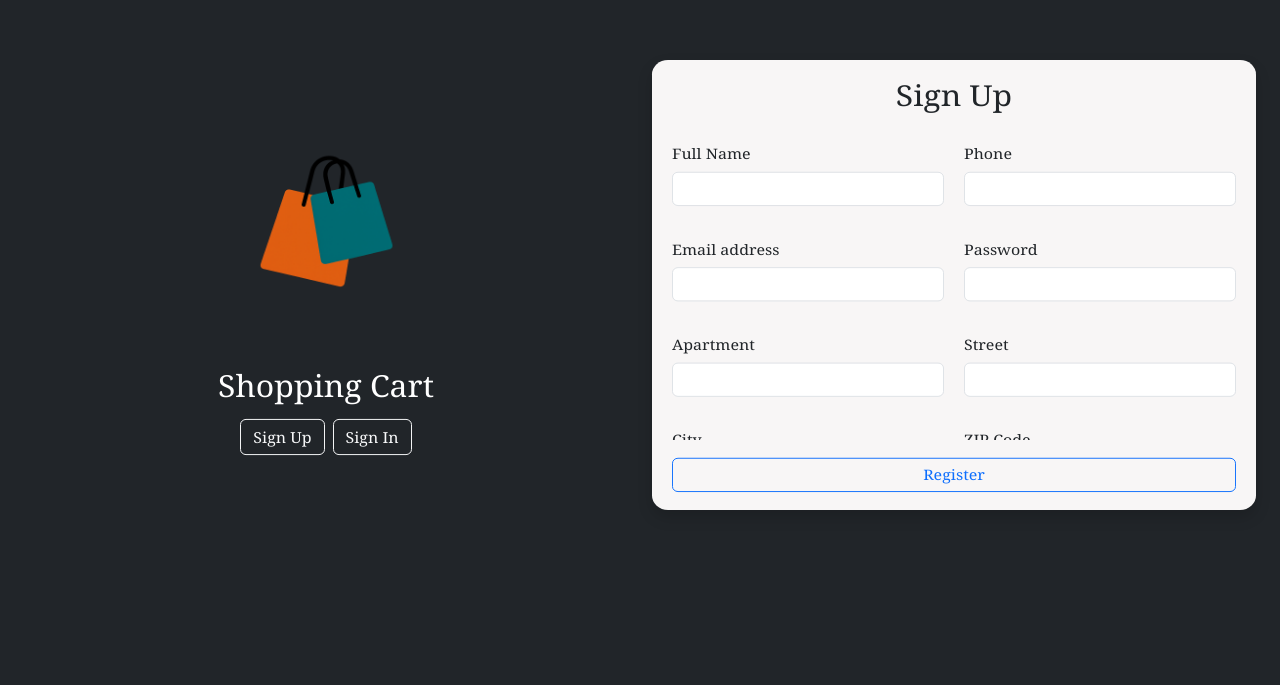
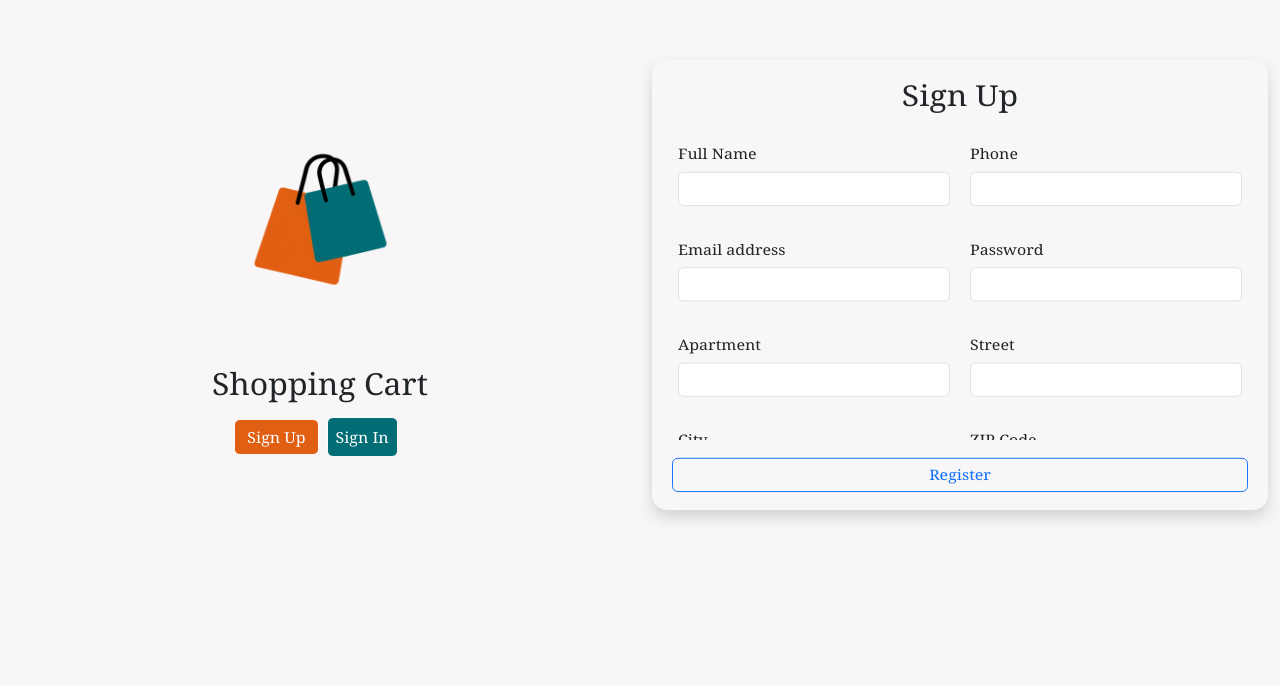
Before and after one commit to manishhkhare/E-commerce, a React (Create React App) app: page / in a window 1280 px wide. Shown: the part 115-800 px from the top of the page. Built offline with nearby package versions, Linux system fonts and the light colour scheme.

Commit message:
initail commit

```diff
--- a/src/App.css
+++ b/src/App.css
@@ -1,8 +1,11 @@
 body{
   overflow-y: scroll !important;
   scrollbar-width: 0px;
-  background-color: #edeef0;
+  margin: 0px;
+  padding: 0px;
+  background-color:#F8F6F6;
   font-family:Cambria, Cochin, Georgia, Times, 'Times New Roman', serif;
+    overflow: hidden;
 
 
 }
@@ -11,11 +14,16 @@ body::-webkit-scrollbar{
   display: none;
 }
 .frontPage{
+
+  display: flex;
   min-height: 100vh;
-  padding: 0px;
-  margin: 0px;
   width: 100%;
-  background-color: #27548A;
+  margin: 0;
+  padding: 0;
+  max-width: 100%;
+  order:1px solid red;
+
+
 }
 .forms {
   background-color: #f8f6f6;
@@ -27,8 +35,10 @@ body::-webkit-scrollbar{
   gap: 10px;
   -ms-overflow-style: none;
 }
-.loginForm{
+.loginForm {
   height: 100;
+  min-width:200px !important ;
+  width: 400px  !important;
   background-color:#F8F6F6;
   border-radius: 10px;
 
@@ -106,13 +116,14 @@ body::-webkit-scrollbar{
     align-items: center;
     justify-content: space-between;
     color: white;
-    height: 250px;
+    height: 240px;
     width: 100%;
+
     box-shadow: 0 4px 6px rgba(0, 0, 0, 0.1);
 
  }
  .box img {
-   height: 150px !important;
+   height: 140px !important;
    object-fit: contain;
    margin-bottom: 0.5em;
  }
@@ -487,7 +498,7 @@ body::-webkit-scrollbar{
 }
 .footer {
   display: flex;
-  justify-content: space-around;
+  justify-content: space-between;
   flex-wrap: wrap;
   background-color: #222;
   color: #fff;
@@ -497,7 +508,7 @@ body::-webkit-scrollbar{
 
 .footer-section {
   margin: 10px;
-  min-width: 200px;
+  min-width: 100%;
 }
 
 .footer-section h4,
--- a/src/Forms/Forms.js
+++ b/src/Forms/Forms.js
@@ -1,17 +1,19 @@
-import React, { useEffect, useState } from 'react';
+import React, { useState } from 'react';
 import { motion } from 'framer-motion';
 import { useNavigate } from 'react-router-dom';
-import { body } from 'motion/react-client';
+import { toast } from 'react-toastify';
 
 export default function Forms() {
   const [registeration, setRegisteration] = useState(true);
   const [login, setLogin] = useState(false);
 
+  const navigate = useNavigate();
+
   const [loginFormData, setLoginFormData] = useState({
+    email: '',
+    password: ''
+  });
 
-    email: '',password:''
-  })
-  const navigation = useNavigate();
   const [formData, setFormData] = useState({
     name: '',
     phone: '',
@@ -29,98 +31,80 @@ export default function Forms() {
       ...formData,
       [e.target.id]: e.target.value
     });
-
   };
 
   const handleLoginChange = (e) => {
     setLoginFormData({
       ...loginFormData,
-      [e.target.id]:e.target.value
-    })
-  }
-  const navigate = useNavigate();
+      [e.target.id]: e.target.value
+    });
+  };
 
   const handleRegisterSubmit = (e) => {
     e.preventDefault();
-    console.log('Registration data:', formData);
-
-      fetch('${process.env.REACT_APP_BASE_URL}/api/v3/user/registeration', {
-        method: "POST"
-        ,
-        headers:{
-        'content-Type': 'application/json',
-
+    fetch(`${process.env.REACT_APP_BASE_URL}/api/v3/user/registeration`, {
+      method: "POST",
+      headers: {
+        'Content-Type': 'application/json'
       },
-        body:JSON.stringify(formData)
+      body: JSON.stringify(formData)
     })
-        .then(result => {
-
-          if (result.status === 500)
-            alert(result.statusText);
-          else if (result.status === 200) {
-            alert(result.statusText)
-
+      .then(async (res) => {
+        const data = await res.json().catch(() => ({}));
+        if (res.status === 200) {
+          toast.success('Registration Successful!');
+        } else if (res.status === 500) {
+          toast.error('Server Error');
+        } else {
+          toast.error(data.message || 'Registration failed');
         }
       })
-        .catch(err=>console.log('Registeration failed',err))
+      .catch(err => {
+        console.error('Registration failed', err);
+        toast.error('Something went wrong!');
+      });
+  };
 
-    // navigate('/Home');
-  };
-   console.log(loginFormData)
   const handleLoginSubmit = (e) => {
     e.preventDefault();
-    console.log("login", loginFormData,process.env.REACT_APP_BASE_URL);
-
     fetch(`${process.env.REACT_APP_BASE_URL}/api/v3/user/login`, {
-      method: "POST"
-      ,
+      method: "POST",
       headers: {
-        'content-Type': 'application/json',
-
+        'Content-Type': 'application/json'
       },
       body: JSON.stringify(loginFormData)
-    }).then(res =>
-    {
+    })
+      .then(async (res) => {
+        const data = await res.json().catch(() => ({}));
         if (res.status === 200) {
-        alert('Login Successfull !!')
-        navigation('/home')
+          toast.success('Login Successful!');
+          localStorage.setItem('token', data.jwt);
+          navigate('/home');
+        } else if (res.status === 401) {
+          toast.warn('Invalid Password');
+        } else {
+          toast.error('User Not Found');
         }
-      else if (res.status === 401) {
-        alert('Invalid Password')
-      } else {
-        alert('User Not Fount !!!')
-      }
-      return res.json();
-    }
-    )
-      .then(result => {
-      if(result.status === 500)
-          alert(result.statusText);
-      else if (result.status === 200) {
-        alert(result.statusText)
-
-        }
-
-
-        const token = localStorage.setItem('token', result.jwt)
       })
-      .catch(err=>console.log('Registeration failed',err))
-
+      .catch(err => {
+        console.error('Login failed', err);
+        toast.error('Something went wrong!');
+      });
   };
 
   return (
     <motion.div
       transition={{ duration: 0.5, type: 'easeInOut' }}
-      className='frontPage min-vh-100 d-flex align-items-center bg-dark'
+      className='frontPage align-items-center'
     >
-      <div className='container-fluid h-100 '>
+      <div className='container-fluid p-0 h-100'>
         <div className='row m-0 d-flex h-100 justify-content-center align-items-center'>
           {/* Left Section */}
           <div className='col-12 col-md-6 text-center text-white p-5 d-flex flex-column justify-content-center align-items-center'>
             <motion.div
               initial={{ scaleY: 1, x: -100 }}
-              animate={{ scaleY: 0.95, x: 0, }}
-              transition={{duration:0.3}}
+              animate={{ scaleY: 0.95, x: 0 }}
+              transition={{ duration: 0.3 }}
             >
               <img
                 src='/img/ChatGPT Image Jun 6, 2025, 07_31_25 PM.png'
@@ -128,10 +112,10 @@ export default function Forms() {
                 className='img-fluid mb-4'
                 style={{ maxHeight: '250px' }}
               />
-              <h2 className='mb-2'>Shopping Cart</h2>
+              <h2 className='mb-2 text-dark'>Shopping Cart</h2>
               <div className='mt-3'>
-                <button
-                  className='btn btn-outline-light me-2 mb-2'
+                <button style={{backgroundColor:"#E05F12"}}
+                  className='btn btn-outline active me-2 mb-2'
                   onClick={() => {
                     setLogin(false);
                     setRegisteration(true);
@@ -139,8 +123,8 @@ export default function Forms() {
                 >
                   Sign Up
                 </button>
-                <button
-                  className='btn btn-outline-light mb-2'
+                <button style={{backgroundColor:"#016D74"}}
+                  className='btn btn-outline active p-2 me-2 mb-2'
                   onClick={() => {
                     setLogin(true);
                     setRegisteration(false);
@@ -153,60 +137,50 @@ export default function Forms() {
           </div>
 
           {/* Right Section */}
-          <div className='col-12 col-md-6 d-flex justify-content-center align-items-center '>
+          <div className='col-12 col-md-6 d-flex justify-content-center align-items-center'>
             {registeration && (
               <motion.div
                 className='w-100 d-flex justify-content-center align-items-center'
                 initial={{ scaleY: 1, x: 100 }}
                 animate={{ scaleY: 0.9, x: 0 }}
-                transition={{duration:0.3}}
+                transition={{ duration: 0.3 }}
               >
-        <div className='forms shadow rounded-4
-        d-flex justify-content-center align-items-center'>
-          <h2 className='text-center mb-4 '>Sign Up</h2>
+                <div className='forms shadow rounded-4 w-100'>
+                  <h2 className='text-center mb-4'>Sign Up</h2>
                   <form className='registerationForm' onSubmit={handleRegisterSubmit}>
                     <div className='column'>
                       <div className='mb-3 inputBox'>
                         <label htmlFor='name' className='form-label'>Full Name</label>
                         <input type='text' className='form-control' id='name' value={formData.name} onChange={handleChange} required />
                       </div>
-
                       <div className='mb-3 inputBox'>
                         <label htmlFor='phone' className='form-label'>Phone</label>
                         <input type='tel' className='form-control' id='phone' value={formData.phone} onChange={handleChange} required />
                       </div>
-
                       <div className='mb-3 inputBox'>
-
                         <label htmlFor='email' className='form-label'>Email address</label>
                         <input type='email' className='form-control' id='email' value={formData.email} onChange={handleChange} required />
                       </div>
-
                       <div className='mb-3 inputBox'>
                         <label htmlFor='password' className='form-label'>Password</label>
                         <input type='password' className='form-control' id='password' value={formData.password} onChange={handleChange} required />
                       </div>
-
-              <div className='mb-3 inputBox '>
+                      <div className='mb-3 inputBox'>
                         <label htmlFor='apartment' className='form-label'>Apartment</label>
                         <input type='text' className='form-control' id='apartment' value={formData.apartment} onChange={handleChange} />
                       </div>
-
                       <div className='mb-3 inputBox'>
                         <label htmlFor='street' className='form-label'>Street</label>
                         <input type='text' className='form-control' id='street' value={formData.street} onChange={handleChange} />
                       </div>
-
                       <div className='mb-3 inputBox'>
                         <label htmlFor='city' className='form-label'>City</label>
                         <input type='text' className='form-control' id='city' value={formData.city} onChange={handleChange} />
                       </div>
-
                       <div className='mb-3 inputBox'>
                         <label htmlFor='zip' className='form-label'>ZIP Code</label>
                         <input type='text' className='form-control' id='zip' value={formData.zip} onChange={handleChange} />
                       </div>
-
                       <div className='mb-3 inputBox'>
                         <label htmlFor='country' className='form-label'>Country</label>
                         <input type='text' className='form-control' id='country' value={formData.country} onChange={handleChange} />
@@ -222,23 +196,35 @@ export default function Forms() {
 
             {login && (
               <motion.div
-                className='loginForm'
+                className='loginForm w-100'
                 initial={{ scaleY: 1, x: 100 }}
                 animate={{ scaleY: 0.9, x: 0 }}
+                transition={{ duration: 0.3 }}
               >
-                <div className=' p-5 shadow rounded-4' >
+                <div className='p-5 shadow rounded-4 w-100'>
                   <h2 className='text-center mb-4'>Sign In</h2>
                   <form className='w-100' onSubmit={handleLoginSubmit}>
                     <div className='mb-3 inputBox'>
-                      <label htmlFor='loginEmail' className='form-label'>Email address</label>
-                      <input type='email' className='form-control' id='email'
-                        value={loginFormData.email} onChange={handleLoginChange} required />
+                      <label htmlFor='email' className='form-label'>Email address</label>
+                      <input
+                        type='email'
+                        className='form-control'
+                        id='email'
+                        value={loginFormData.email}
+                        onChange={handleLoginChange}
+                        required
+                      />
                     </div>
                     <div className='mb-3 inputBox'>
-                      <label htmlFor='loginPassword' className='form-label'>Password</label>
-                      <input type='password' className='form-control '
-                        value={loginFormData.passsword} id='password'
-                        onChange={handleLoginChange} required />
+                      <label htmlFor='password' className='form-label'>Password</label>
+                      <input
+                        type='password'
+                        className='form-control'
+                        id='password'
+                        value={loginFormData.password}
+                        onChange={handleLoginChange}
+                        required
+                      />
                     </div>
                     <button type='submit' className='btn btn-outline-primary form-control'>
                       Login
```
Lines whose indentation alone changed are shown as unchanged.
